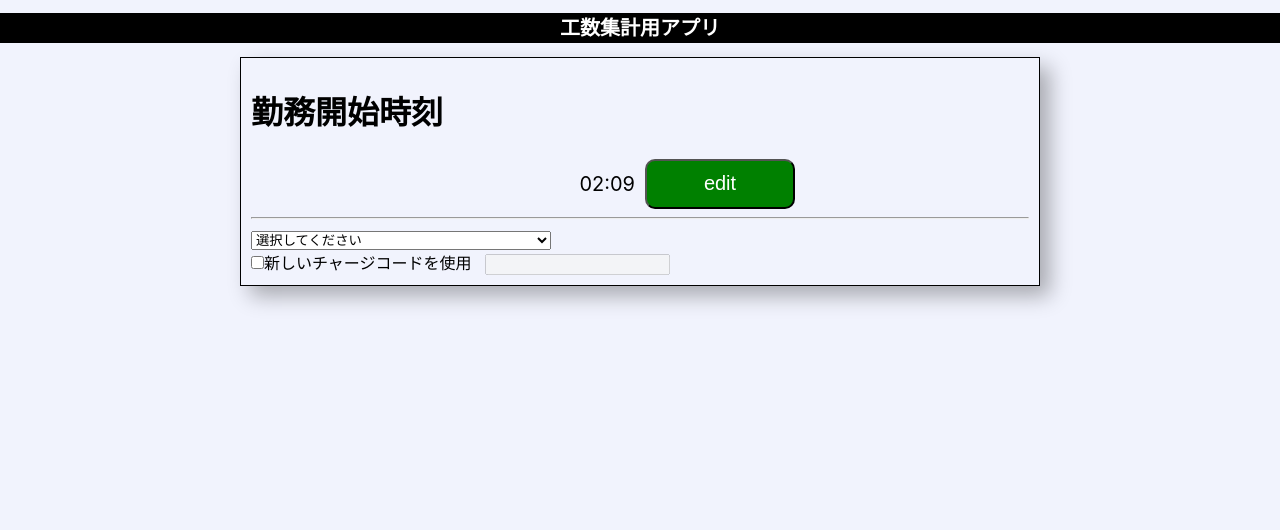
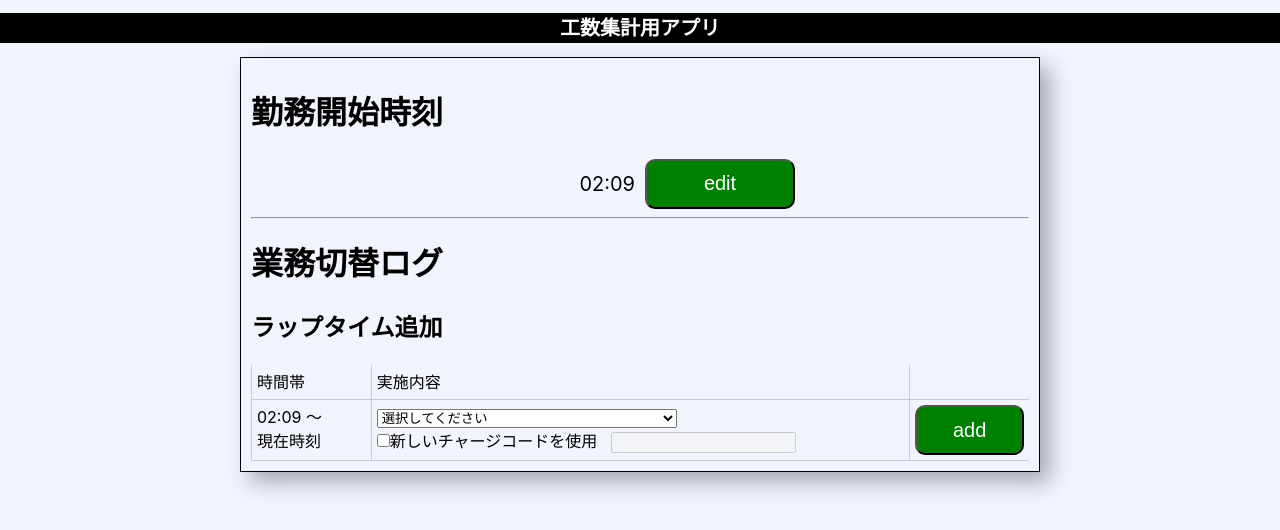
Before and after one commit to yoshida16729438/time_recorder, a React (Create React App) app: page / in a window 1280 px wide. Shown: the top 530 px of the page. Built offline with nearby package versions, Linux system fonts and the light colour scheme.

Commit message:
バリデーションエラー時のフォーカスをあきらめることに決定 記録追加の処理とコンポーネントをある程度作成

```diff
--- a/src/components/atoms/select/SelectCode.tsx
+++ b/src/components/atoms/select/SelectCode.tsx
@@ -1,24 +1,26 @@
 import React from "react";
 import { useCodeContext } from "../../../providers/CodeProvider";
+import { ValueSetterPair } from "../../../types/types";
 
 const SelectCode: React.FC<{
-  value: string;
-  setValue: React.Dispatch<React.SetStateAction<string>>;
   disabled: boolean;
+  valueSetter: ValueSetterPair<string>;
 }> = (props) => {
   const { codes } = useCodeContext();
 
   return (
     <select
       style={{ width: "300px" }}
-      onChange={(e) => props.setValue(e.target.value)}
-      value={props.value}
       disabled={props.disabled}
       title="チャージコード選択"
+      value={props.valueSetter.value}
+      onChange={(e) => props.valueSetter.setValue(e.target.value)}
     >
       <option value="">選択してください</option>
       {codes.map((code) => (
-        <option value={code} key={code}>{code}</option>
+        <option value={code} key={code}>
+          {code}
+        </option>
       ))}
     </select>
   );
--- a/src/components/molecules/CodeCtl.tsx
+++ b/src/components/molecules/CodeCtl.tsx
@@ -1,25 +1,25 @@
-import React, { RefObject, useState } from "react";
+import React from "react";
 import SelectCode from "../atoms/select/SelectCode";
+import { ValueSetterPair } from "../../types/types";
 
 const CodeCtl: React.FC<{
-  value: string;
-  setValue: React.Dispatch<React.SetStateAction<string>>;
-  newCodeElement: RefObject<HTMLInputElement>;
+  selectCodeSetter: ValueSetterPair<string>;
+  useNewCodeSetter: ValueSetterPair<boolean>;
+  newCodeSetter: ValueSetterPair<string>;
 }> = (props) => {
-  const [useNewCode, setUseNewCode] = useState(false);
   return (
     <div>
       <div>
         <SelectCode
-          value={props.value}
-          setValue={props.setValue}
-          disabled={useNewCode}
+          disabled={props.useNewCodeSetter.value}
+          valueSetter={props.selectCodeSetter}
         />
       </div>
       <label>
         <input
           type="checkbox"
-          onChange={(e) => setUseNewCode(e.target.checked)}
+          checked={props.useNewCodeSetter.value}
+          onChange={(e) => props.useNewCodeSetter.setValue(e.target.checked)}
         />
         新しいチャージコードを使用&nbsp;&nbsp;&nbsp;
       </label>
@@ -27,11 +27,31 @@ const CodeCtl: React.FC<{
         type="text"
         minLength={1}
         title="新規チャージコード"
-        disabled={!useNewCode}
-        ref={props.newCodeElement}
+        disabled={!props.useNewCodeSetter.value}
+        value={props.newCodeSetter.value}
+        onChange={(e) => props.newCodeSetter.setValue(e.target.value)}
       />
     </div>
   );
 };
 
 export default CodeCtl;
+
+export const validate = (
+  code: string,
+  useNewCode: boolean,
+  newCode: string
+) => {
+  if (useNewCode) {
+    if (newCode === "") {
+      alert("コードが入力されていません");
+      return false;
+    }
+  } else {
+    if (code === "") {
+      alert("コードが選択されていません");
+      return false;
+    }
+  }
+  return true;
+};
--- /dev/null
+++ b/src/components/organisms/AddTimeRecordOrgan.tsx
@@ -0,0 +1,62 @@
+import { FC, useState } from "react";
+import { useCodeContext } from "../../providers/CodeProvider";
+import { time } from "../../utils/timeUtil";
+import "./gridstyle.css";
+import CodeCtl, { validate } from "../molecules/CodeCtl";
+import NormalButton from "../atoms/button/NormalButton";
+import { useEditingContext } from "../../providers/EditStatusProvider";
+
+const AddTimeRecordOrgan: FC<{
+  lastRecordedTime: time;
+  onAddRecord: (code: string) => void;
+}> = (props) => {
+  const { codes, addNewCode } = useCodeContext();
+  const { editing } = useEditingContext();
+  const [code, setCode] = useState("");
+  const [useNewCode, setUseNewCode] = useState(false);
+  const [newCode, setNewCode] = useState("");
+
+  const onClickAdd = () => {
+    if (editing) {
+      alert("他の項目が編集中のため追加できません");
+    } else {
+      if (validate(code, useNewCode, newCode)) {
+        if (useNewCode) {
+          if (codes.indexOf(newCode) === -1) {
+            addNewCode(newCode);
+            setUseNewCode(false);
+            setNewCode("");
+            setCode(newCode);
+          }
+          props.onAddRecord(newCode);
+        } else {
+          props.onAddRecord(code);
+        }
+      }
+    }
+  };
+
+  return (
+    <div className="grid grid-3cols">
+      <div className="grid-item">時間帯</div>
+      <div className="grid-item">実施内容</div>
+      <div className="grid-item"></div>
+      <div className="grid-item">
+        {props.lastRecordedTime.getTimeString()} ～ <br />
+        現在時刻
+      </div>
+      <div className="grid-item">
+        <CodeCtl
+          selectCodeSetter={{ value: code, setValue: setCode }}
+          useNewCodeSetter={{ value: useNewCode, setValue: setUseNewCode }}
+          newCodeSetter={{ value: newCode, setValue: setNewCode }}
+        />
+      </div>
+      <div className="grid-item">
+        <NormalButton onClick={onClickAdd}>add</NormalButton>
+      </div>
+    </div>
+  );
+};
+
+export default AddTimeRecordOrgan;
--- a/src/components/organisms/WorkStartTimeOrgan.tsx
+++ b/src/components/organisms/WorkStartTimeOrgan.tsx
@@ -7,15 +7,12 @@ const WorkStartTimeOrgan: FC<{
   setWorkStartTime: Dispatch<SetStateAction<time>>;
 }> = (props) => {
   return (
-    <>
-      <h1>勤務開始時刻</h1>
     <div>
       <WorkStartTime
         value={props.workStartTime}
         setValue={props.setWorkStartTime}
       />
     </div>
-    </>
   );
 };
 
--- /dev/null
+++ b/src/components/organisms/gridstyle.css
@@ -0,0 +1,18 @@
+.grid {
+  padding: 0;
+  margin: 0;
+  display: grid;
+}
+
+.grid-2cols {
+  grid-template-columns: 2fr 9fr;
+}
+
+.grid-3cols {
+  grid-template-columns: 2fr 9fr 2fr;
+}
+.grid-item{
+    border-bottom: 1px solid #ccc;
+    border-left: 1px solid #ccc;
+    padding: 5px 5px 5px 5px;
+}
--- a/src/components/pages/Main.tsx
+++ b/src/components/pages/Main.tsx
@@ -1,32 +1,38 @@
-import { FC, useRef, useState } from "react";
+import { FC, useState } from "react";
 
 import { CodeContextProvider } from "../../providers/CodeProvider";
 import { EditingProvider } from "../../providers/EditStatusProvider";
 import { time } from "../../utils/timeUtil";
-import CodeCtl from "../molecules/CodeCtl";
 import Header from "../templates/Header";
 import WorkStartTimeOrgan from "../organisms/WorkStartTimeOrgan";
 import Container from "../templates/Container";
+import AddTimeRecordOrgan from "../organisms/AddTimeRecordOrgan";
 
 const Main: FC = () => {
   const [startTime, setStartTime] = useState(time.getCurrent());
-  const [code, setCode] = useState("");
-  const newCodeElement = useRef<HTMLInputElement>(null);
+  const [lastRecordedTime, setLastRecordedTime] = useState(startTime);
+
+  const onAddRecord = (code: string) => {
+    const currentTime = time.getCurrent();
+    setLastRecordedTime(currentTime);
+  };
 
   return (
     <CodeContextProvider>
       <EditingProvider>
         <Header />
         <Container>
+          <h1>勤務開始時刻</h1>
           <WorkStartTimeOrgan
             workStartTime={startTime}
             setWorkStartTime={setStartTime}
           />
           <hr />
-          <CodeCtl
-            value={code}
-            setValue={setCode}
-            newCodeElement={newCodeElement}
+          <h1>業務切替ログ</h1>
+          <h2>ラップタイム追加</h2>
+          <AddTimeRecordOrgan
+            lastRecordedTime={lastRecordedTime}
+            onAddRecord={onAddRecord}
           />
         </Container>
       </EditingProvider>
```
Also changed, not shown: src/types/types.tsx (+6 -1 lines). Lines whose indentation alone changed are shown as unchanged.
